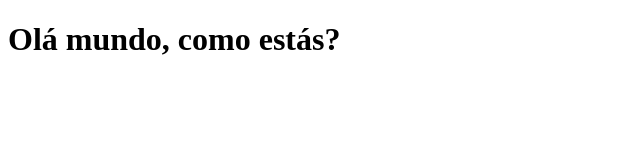
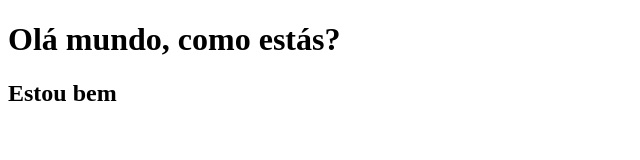
Before and after one commit to jvitords/OlaMundo, a plain HTML site: page index.html in a window 1280 px wide. Shown: the whole page, without its empty margins (0-640 px from the left). Drawn offline with Linux system fonts and the light colour scheme.

Commit message:
Coloquei pontos e respondi a pergunta

```diff
--- a/index.html
+++ b/index.html
@@ -7,5 +7,6 @@
   </head>
   <body>
     <h1>Olá mundo, como estás?</h1>
+    <h2>Estou bem</h2>
   </body>
 </html>
```
Also changed, not shown: 1 other file.
